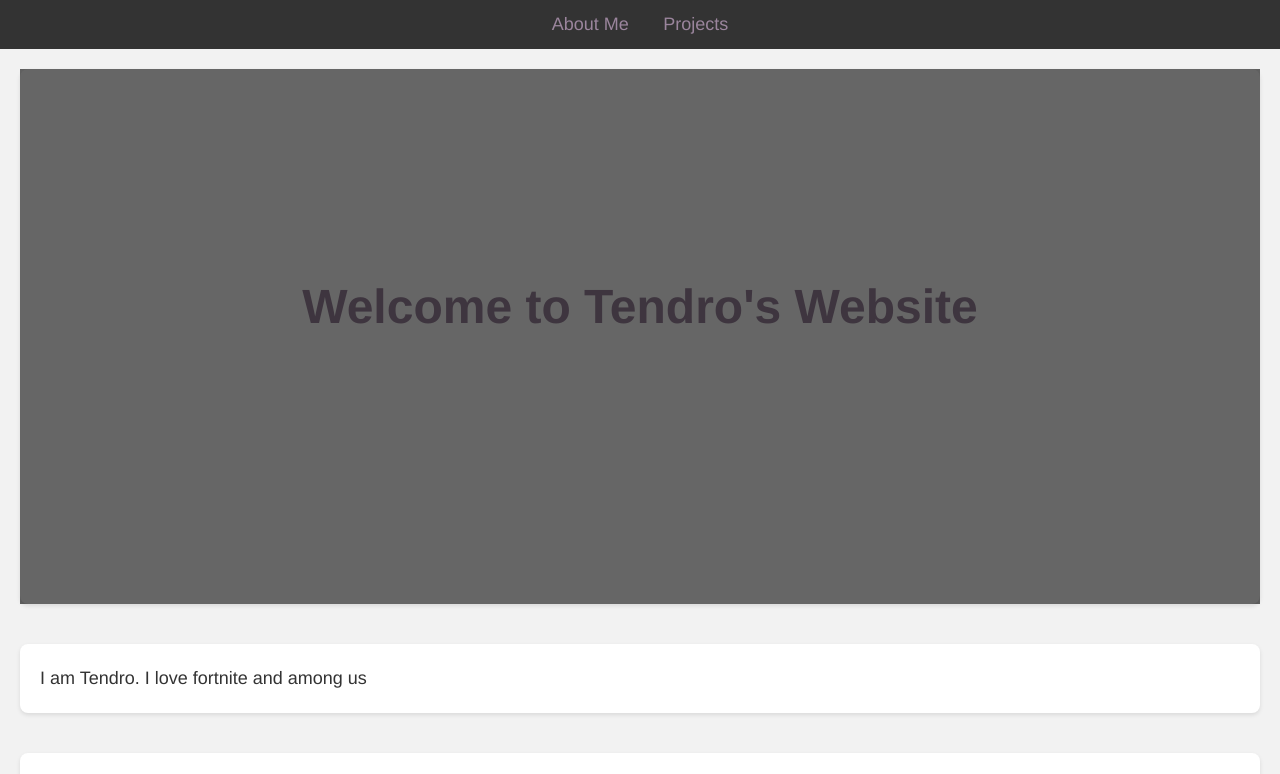
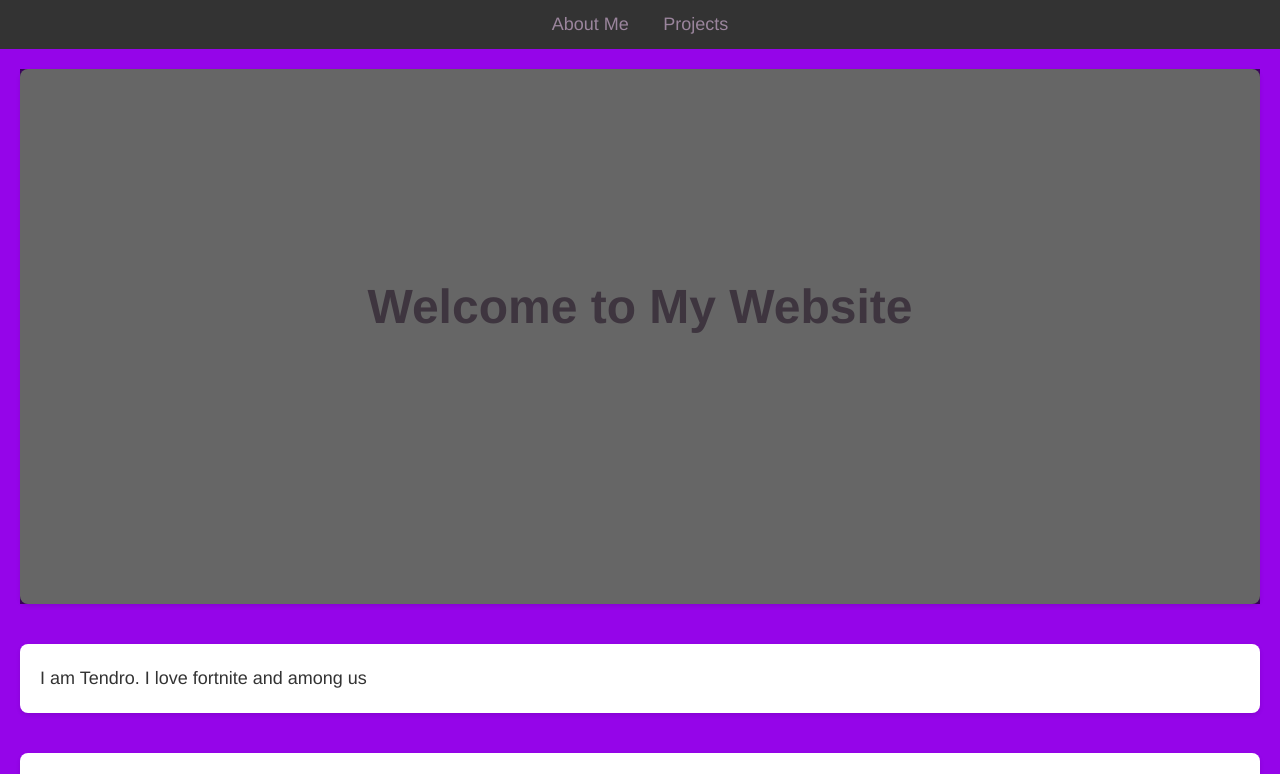
Before and after one commit to ten-dro/ten-dro.github.io, a plain HTML site: page index.html in a window 1280 px wide. Shown: the top 774 px of the page. Drawn offline with Linux system fonts and the light colour scheme.

Commit message:
asfadsfgsaf

```diff
--- a/index.html
+++ b/index.html
@@ -17,7 +17,7 @@
     <main>
       <section id="hero">
         <div class="hero-content">
-          <h1>Welcome to Tendro's Website</h1>
+          <h1>Welcome to My Website</h1>
           <p>I am Tendro, a programmer with amazing skills.</p>
         </div>
       </section>
--- a/styles.css
+++ b/styles.css
@@ -13,7 +13,7 @@ li {
 body {
   font-family: "Helvetica Neue", Helvetica, Arial, sans-serif;
   line-height: 1.6;
-  background-color: #f2f2f2;
+  background-color: #9505e9;
   color: #333;
 }
 
```
